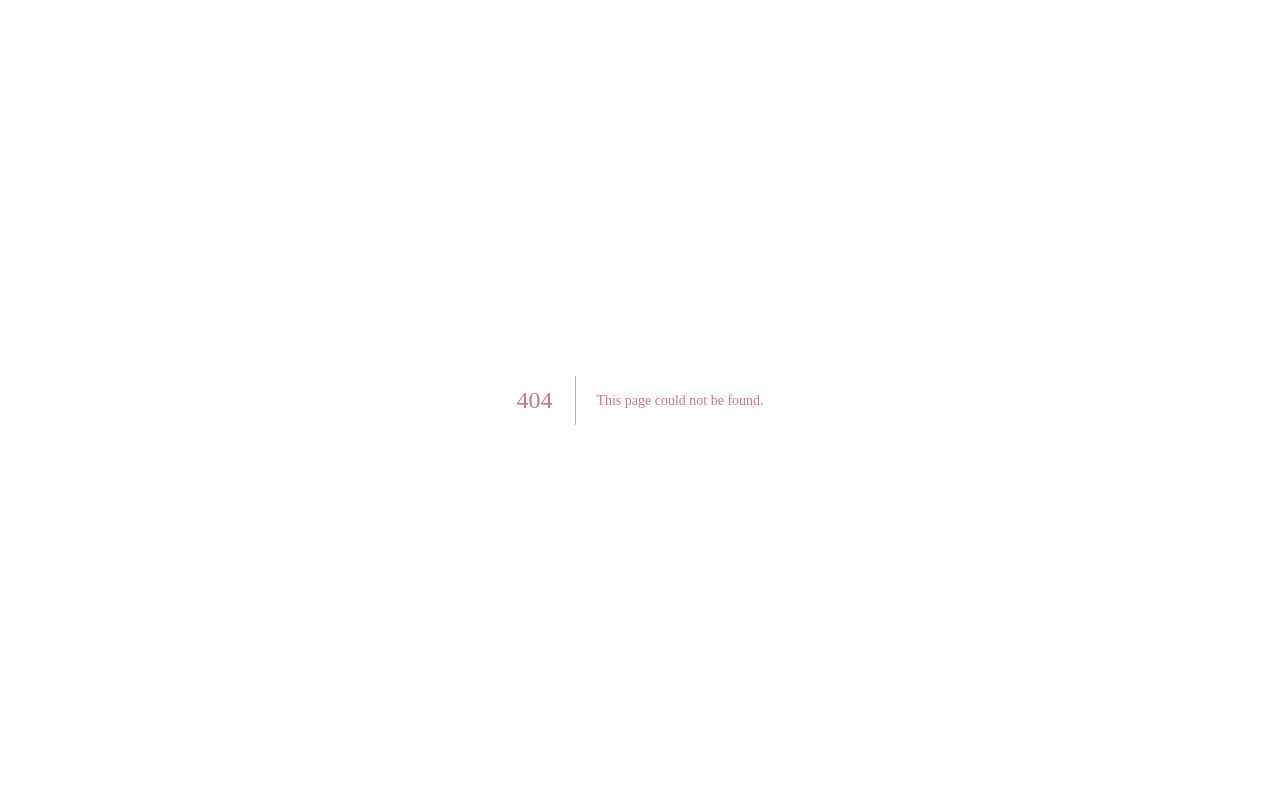
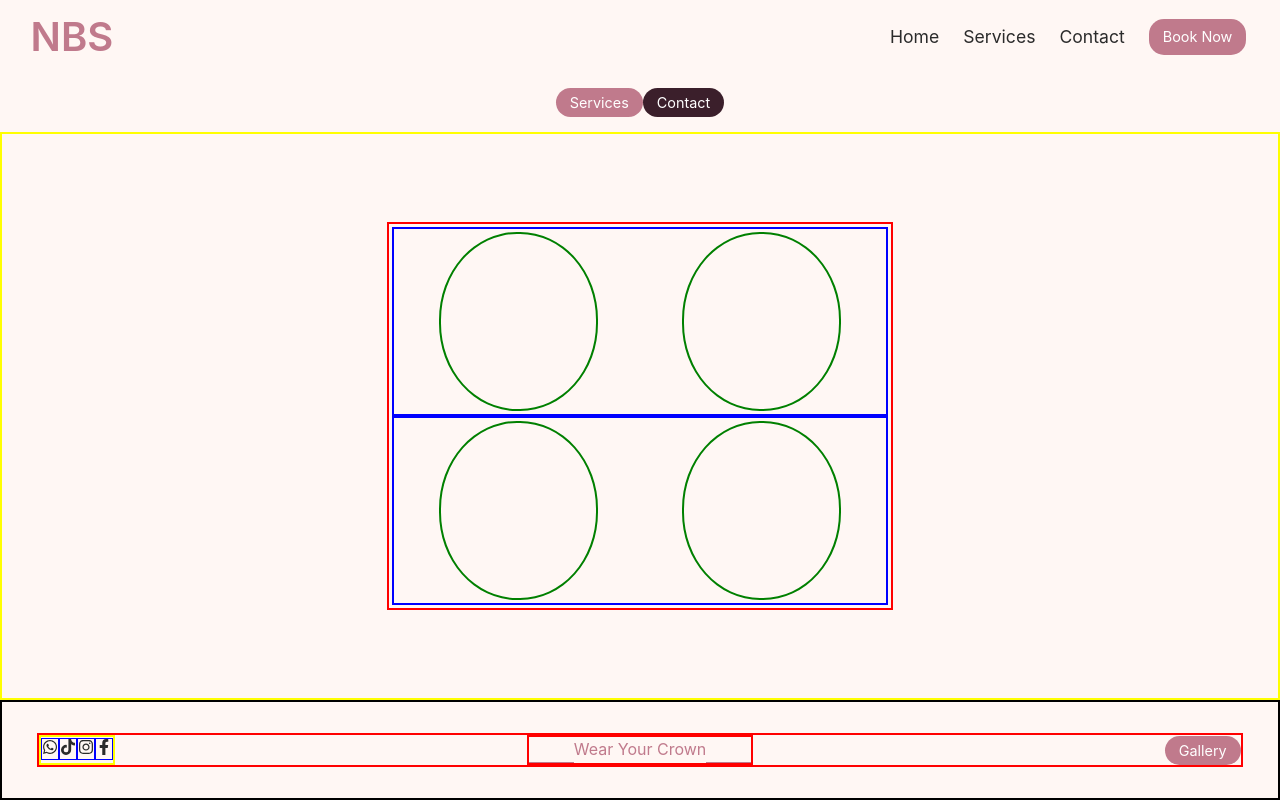
Before and after one commit to Lebo-Madikane/ness-beauty-salon, a Next.js app: page /gallery in a window 1280 px wide. Before the commit this address had no page. Built offline with nearby package versions, Linux system fonts and the light colour scheme; a web font is replaced by a local one.

Commit message:
build gallery page

```diff
--- /dev/null
+++ b/src/app/gallery/page.js
@@ -0,0 +1,28 @@
+import Header from "@/components/Layout/Header/Header"
+import Cta from "@/components/Layout/CTA/Cta"
+import Footer from "@/components/Layout/Footer/Footer"
+import styles from "./page.module.scss"
+
+
+
+export default function GalleryPage() {
+    return (
+        <>
+            <Header />
+            <Cta />
+            <main className={styles.container}>
+                <div className={styles.gallery}>
+                    <div className={styles.row}>
+                        <div className={styles.galleryOne}></div>
+                        <div className={styles.galleryTwo}></div>
+                    </div>
+                    <div className={styles.row}>
+                        <div className={styles.galleryThree}></div>
+                        <div className={styles.galleryFour}></div>
+                    </div>
+                </div>
+            </main>
+            <Footer />
+        </>
+    )
+}
--- /dev/null
+++ b/src/app/gallery/page.module.scss
@@ -0,0 +1,40 @@
+@use '../../styles/mixins.scss' as *;
+
+
+.container {
+    border: 2px solid yellow;
+    width: 100%;
+    height: calc(100vh - 232px);
+    overflow-y: none;
+    padding: 5px;
+    display: flex;
+    flex-direction: column;
+    justify-content: center;
+
+    .gallery {
+        width: 40%;
+        height: 70%;
+        border: 2px solid red;
+        margin: 0 auto;
+        padding: 3px;
+
+        @include mobile {
+            width: 98%;
+        }
+
+        .row {
+            height: 50%;
+            border: 2px solid blue;
+            display: flex;
+            justify-content: space-around;
+            padding: 3px;
+        }
+
+        .galleryOne, .galleryTwo, .galleryThree, .galleryFour {
+            width: 159px;
+            border-radius: 49%;
+            padding: 5px;
+            border: 2px solid green;
+        }
+    }
+}
--- a/src/components/Layout/Footer/Footer.js
+++ b/src/components/Layout/Footer/Footer.js
@@ -1,6 +1,7 @@
 import styles from './Footer.module.scss';
 import { FaWhatsapp, FaInstagram, FaTiktok, FaFacebookF } from 'react-icons/fa'
 import Button from '@/components/UI/Button/Button';
+import Link from 'next/link';
 
 export default function Footer() {
 
@@ -58,7 +59,9 @@ export default function Footer() {
                         <span className={styles.line}></span>Wear Your Crown<span className={styles.line}></span>
                     </div>
                     <div className={styles.cta}>
-                        <Button>Gallery</Button>
+                        <Link href="/gallery">
+                            <Button>Gallery</Button>
+                        </Link>
                     </div>
                 </div>
             </div>
```
Also changed, not shown: src/app/services/page.js (deleted), src/app/services/page.module.scss (deleted).
